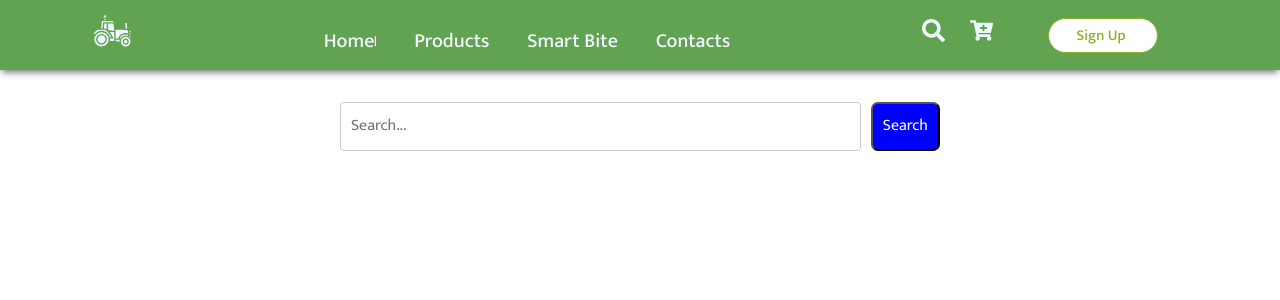
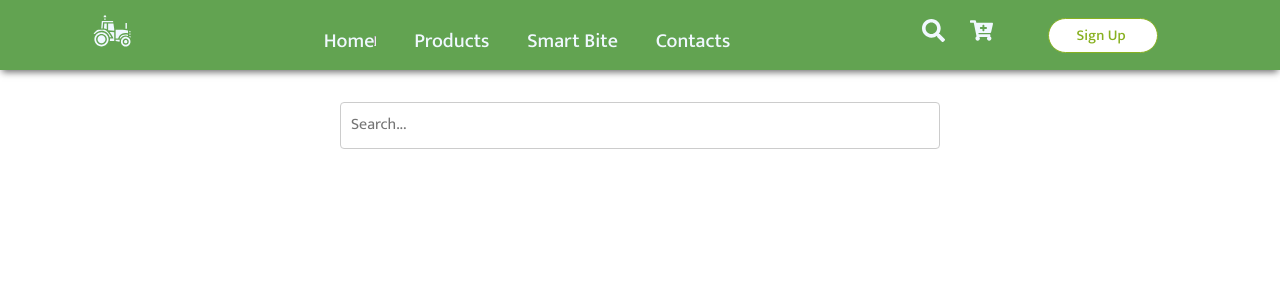
Before and after one commit to divspark/Grow, a React (Create React App) app in the folder frontend/: page /search in a window 1280 px wide. Shown: the top 300 px of the page. Built offline with nearby package versions, Linux system fonts and the light colour scheme; a web font is replaced by a local one.

Commit message:
New Changes

```diff
--- a/frontend/src/pages/consumer/Search.jsx
+++ b/frontend/src/pages/consumer/Search.jsx
@@ -1,5 +1,6 @@
-import React, { useState } from "react";
+import React, { useState, useEffect } from "react";
 import axios from "axios";
+import { Loader, Center } from "@mantine/core"; // Import Mantine Loader
 
 const Search = () => {
   const [searchTerm, setSearchTerm] = useState("");
@@ -7,13 +8,14 @@ const Search = () => {
   const [isLoading, setIsLoading] = useState(false);
   const [error, setError] = useState(null);
 
+  // Debounce logic
+  const [debounceTimer, setDebounceTimer] = useState(null);
+
   const handleSearchChange = (event) => {
     setSearchTerm(event.target.value);
   };
 
-  const handleClick = async (e) => {
-    e.preventDefault();
-    console.log(searchTerm);
+  const fetchSearchResults = async () => {
     if (searchTerm.trim() === "") {
       setSearchResults([]);
       return;
@@ -31,6 +33,21 @@ const Search = () => {
     setIsLoading(false);
   };
 
+  useEffect(() => {
+    // Clear previous timer when searchTerm changes
+    if (debounceTimer) clearTimeout(debounceTimer);
+
+    // Set a new timer
+    const newTimer = setTimeout(() => {
+      fetchSearchResults();
+    }, 1000); // 1 second debounce delay
+
+    setDebounceTimer(newTimer);
+
+    // Clean up timer on component unmount or when searchTerm changes
+    return () => clearTimeout(newTimer);
+  }, [searchTerm]);
+
   return (
     <>
       <div className="search-container">
@@ -40,10 +57,11 @@ const Search = () => {
           value={searchTerm}
           onChange={handleSearchChange}
         />
-        <button className="search-btn" onClick={handleClick}>
-          Search
-        </button>
-        {isLoading && <p>Loading...</p>}
+        {isLoading && (
+          <Center>
+            <Loader type="dots" size="md" color="blue" />
+          </Center>
+        )}
         {error && <p>{error}</p>}
       </div>
       {!isLoading && !error && Array.isArray(searchResults) && (
```
